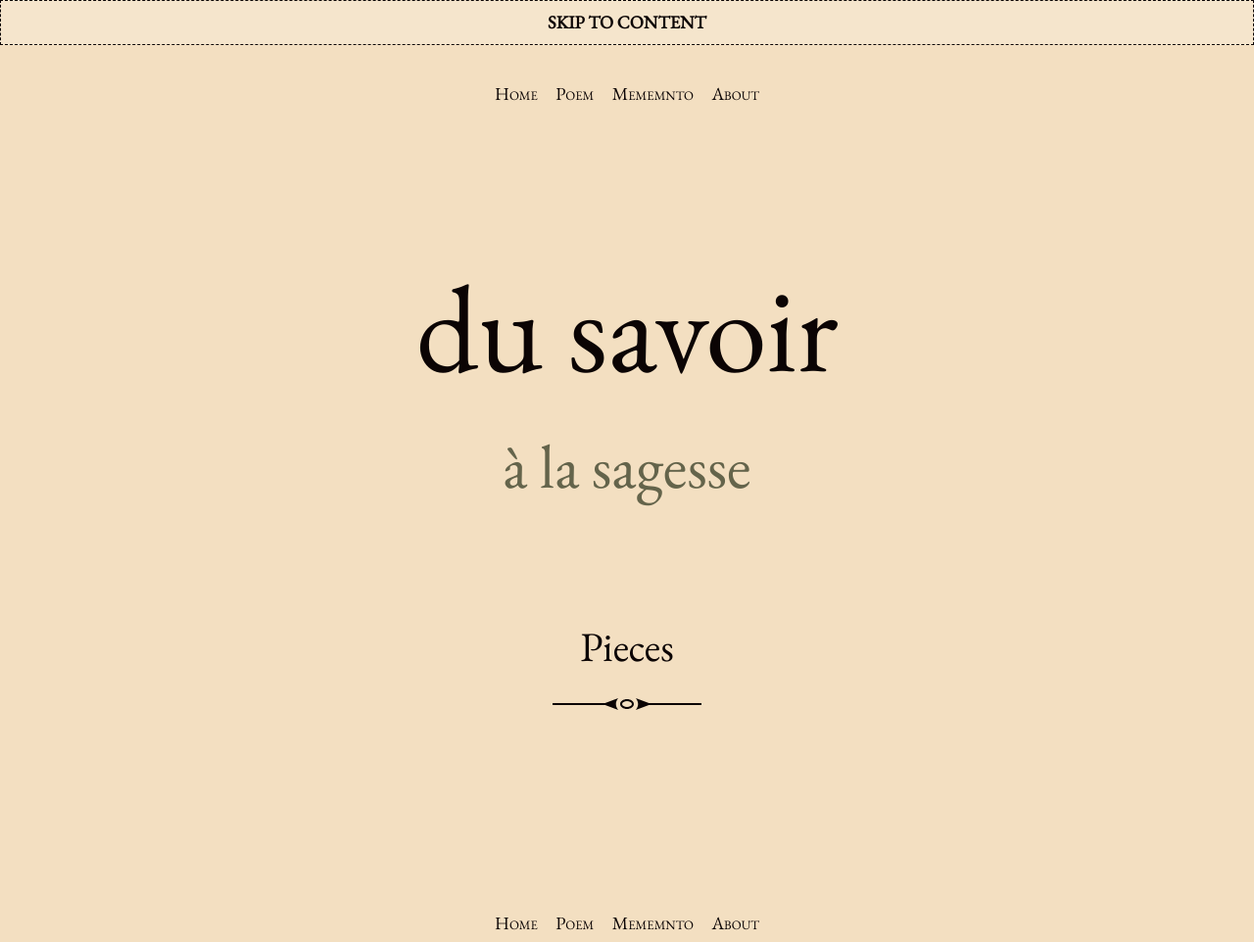
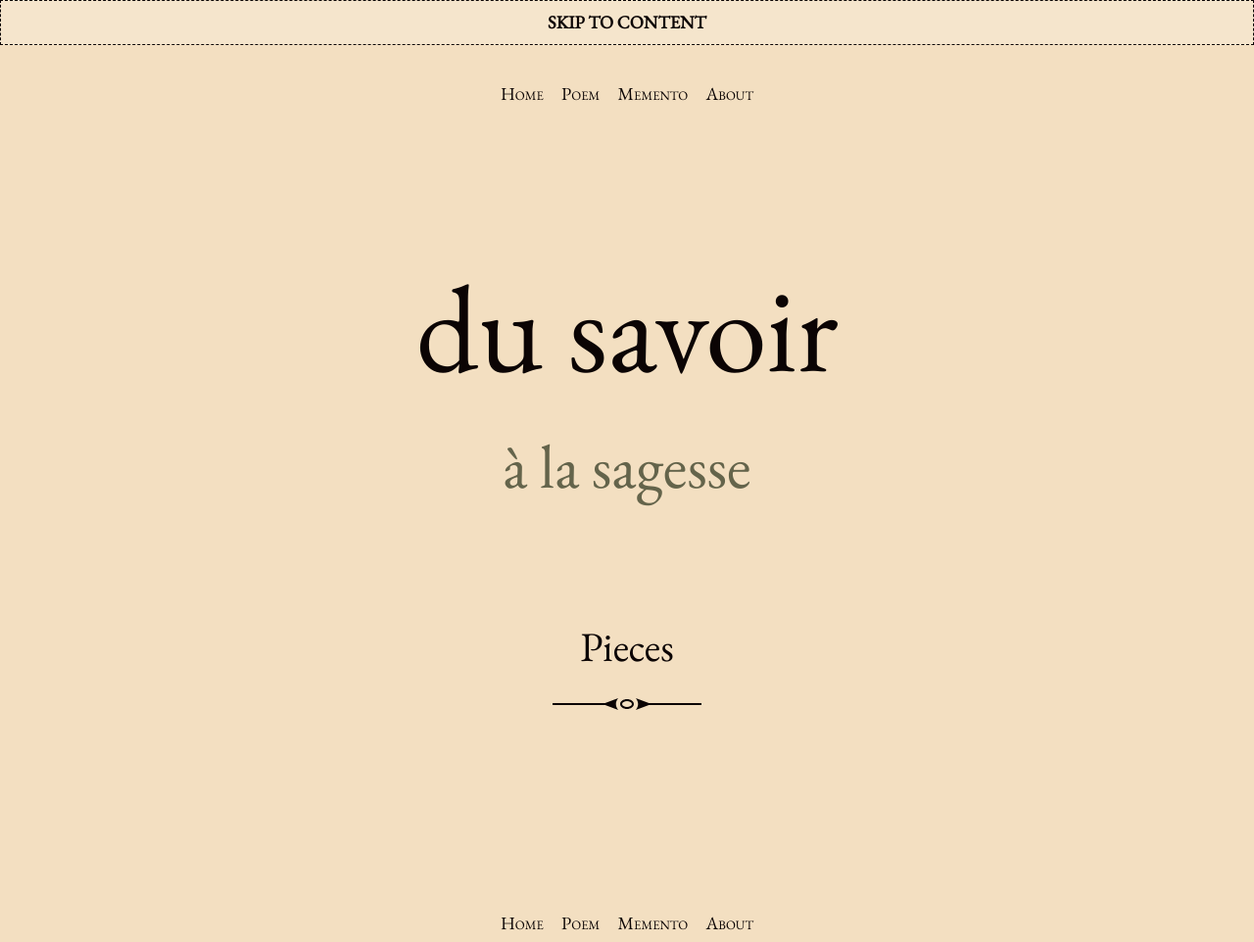
Before and after one commit to laviediu/laviediu.github.io, a Jekyll site: the page built from home.html, in a window 1280 px wide. Shown: the whole page at 98% size. Built offline with Jekyll 4.4.1, drawn with Linux system fonts in a browser that asks for light colours.

Commit message:
Update menu.yml

```diff
--- a/_data/menu.yml
+++ b/_data/menu.yml
@@ -1,7 +1,7 @@
 - title: Poem
   url: /poem.html
 
-- title: Mememnto
+- title: Memento
   url: /memento.html
 
 - title: About
```
